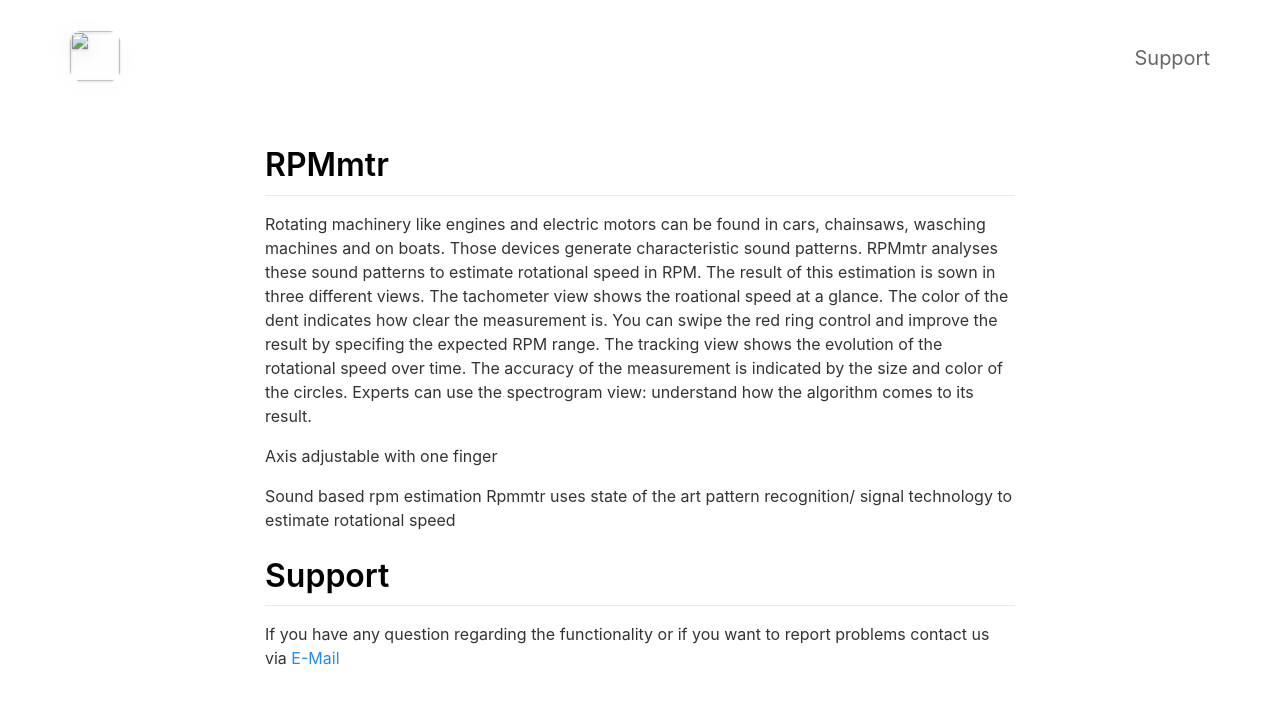
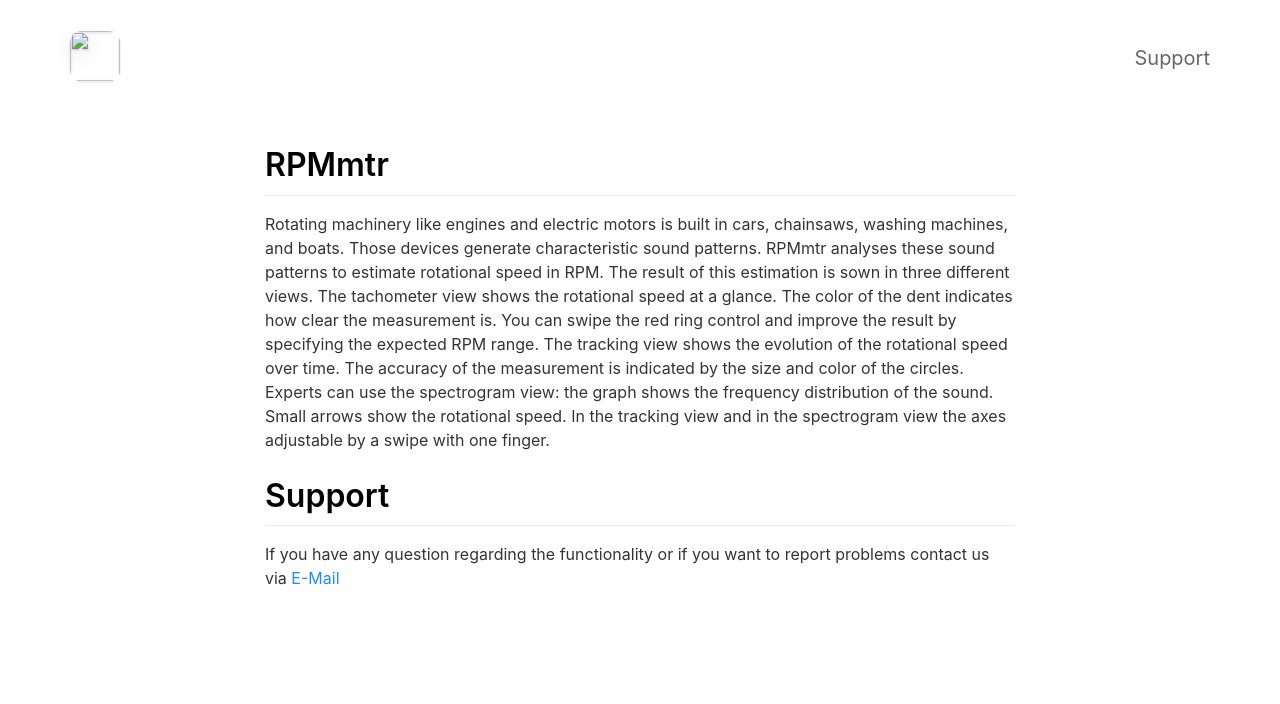
Before and after one commit to nomasdynamics/RPMmtr, a Jekyll site: the page built from _pages/support.md, in a window 1280 px wide. Shown: the top 704 px of the page. Built offline with Jekyll 4.4.1, drawn with Linux system fonts in a browser that asks for light colours; nearby versions of some CDN libraries.

Commit message:
Update support.md

```diff
--- a/_pages/support.md
+++ b/_pages/support.md
@@ -5,17 +5,15 @@
 ---
 
 # RPMmtr
-Rotating machinery like engines and electric motors can be found in cars, chainsaws, wasching machines and on boats.
-Those devices generate characteristic sound patterns. RPMmtr  analyses these sound patterns to estimate rotational speed in RPM.
-The result of this estimation is sown in three different views. The tachometer view shows the roational speed at a glance.
-The color of the dent indicates how clear the measurement is. You can swipe the red ring control and improve the result by specifing the expected RPM range.
+Rotating machinery like engines and electric motors is built in cars, chainsaws, washing machines, and boats.
+Those devices generate characteristic sound patterns. RPMmtr analyses these sound patterns to estimate rotational speed in RPM.
+The result of this estimation is sown in three different views. The tachometer view shows the rotational speed at a glance.
+The color of the dent indicates how clear the measurement is. You can swipe the red ring control and improve the result by specifying the expected RPM range.
 The tracking view shows the evolution of the rotational speed over time. The accuracy of the measurement is indicated by the size and color of the circles.
-Experts can use the spectrogram view: understand how the algorithm comes to its result.
+Experts can use the spectrogram view: the graph shows the frequency distribution of the sound. Small arrows show the rotational speed.
+In the tracking view and in the spectrogram view the axes adjustable by a swipe with one finger.
 
-Axis adjustable with one finger
 
-Sound based rpm estimation
-Rpmmtr uses state of the art pattern recognition/ signal  technology to estimate rotational speed
 # Support
 
 
```
